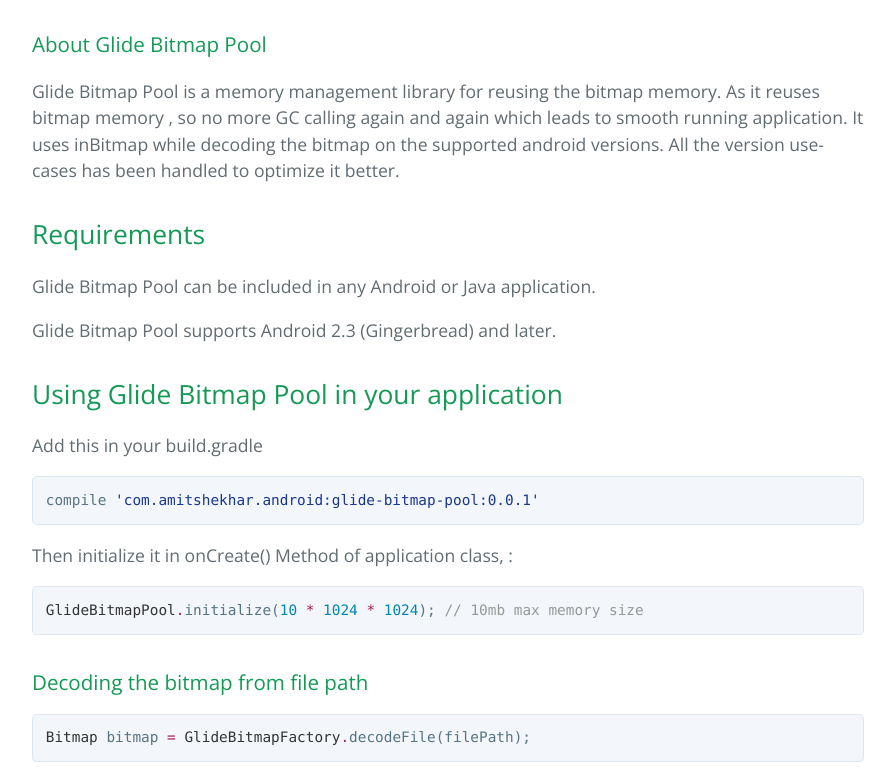
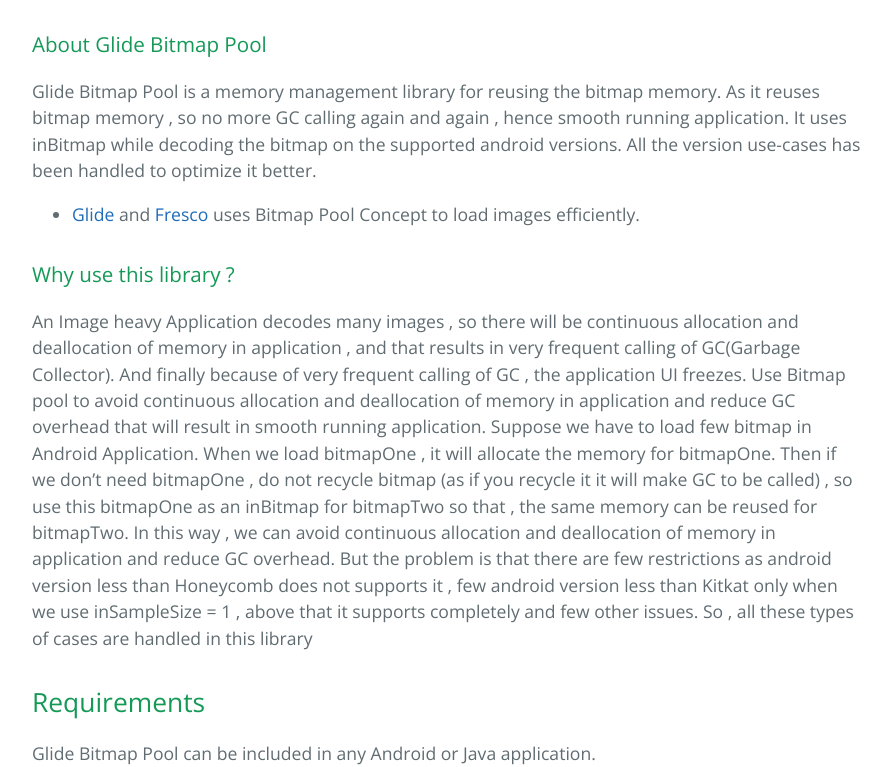
Before and after one commit to amitshekhariitbhu/GlideBitmapPool, a plain HTML site: page index.html in a window 1280 px wide. Shown: the part 794-1561 px from the top of the page, without its empty margins (192-1087 px from the left). Drawn offline with nearby package versions, Linux system fonts and the light colour scheme.

Commit message:
Create gh-pages branch via GitHub

```diff
--- a/index.html
+++ b/index.html
@@ -28,8 +28,32 @@
 <a id="about-glide-bitmap-pool" class="anchor" href="#about-glide-bitmap-pool" aria-hidden="true"><span aria-hidden="true" class="octicon octicon-link"></span></a>About Glide Bitmap Pool</h3>
 
 <p>Glide Bitmap Pool is a memory management library for reusing the bitmap memory. As it reuses bitmap memory , so
-no more GC calling again and again which leads to smooth running application. It uses inBitmap while decoding the bitmap
+no more GC calling again and again , hence smooth running application. It uses inBitmap while decoding the bitmap
 on the supported android versions. All the version use-cases has been handled to optimize it better.</p>
+
+<ul>
+<li>
+<a href="https://github.com/bumptech/glide">Glide</a> and <a href="https://github.com/facebook/fresco">Fresco</a> uses Bitmap Pool Concept to
+load images efficiently.</li>
+</ul>
+
+<h3>
+<a id="why-use-this-library-" class="anchor" href="#why-use-this-library-" aria-hidden="true"><span aria-hidden="true" class="octicon octicon-link"></span></a>Why use this library ?</h3>
+
+<p>An Image heavy Application decodes many images , so there will be continuous allocation and deallocation
+of memory in application , and that results in very frequent calling of GC(Garbage Collector). And
+finally because of very frequent calling of GC , the application UI freezes.
+Use Bitmap pool to avoid continuous allocation and deallocation of memory in application
+and reduce GC overhead that will result in smooth running application.
+Suppose we have to load few bitmap in Android Application.
+When we load bitmapOne , it will allocate the memory for bitmapOne.
+Then if we don’t need bitmapOne , do not recycle bitmap (as if you recycle it it will make GC to be called) ,
+so use this bitmapOne as an inBitmap for bitmapTwo so that , the same memory can be reused for bitmapTwo.
+In this way , we can avoid continuous allocation and deallocation of memory in application and reduce GC overhead.
+But the problem is that there are few restrictions as android version less than Honeycomb does not supports it ,
+few android version less than Kitkat only when we use inSampleSize = 1 , above that it supports
+completely and few other issues.
+So , all these types of cases are handled in this library</p>
 
 <h2>
 <a id="requirements" class="anchor" href="#requirements" aria-hidden="true"><span aria-hidden="true" class="octicon octicon-link"></span></a>Requirements</h2>
@@ -75,13 +99,19 @@
 <div class="highlight highlight-source-java"><pre><span class="pl-smi">Bitmap</span> bitmap <span class="pl-k">=</span> <span class="pl-smi">GlideBitmapPool</span><span class="pl-k">.</span>getBitmap(width, height, config);</pre></div>
 
 <h3>
+<a id="clearing-or-trimming-memory" class="anchor" href="#clearing-or-trimming-memory" aria-hidden="true"><span aria-hidden="true" class="octicon octicon-link"></span></a>Clearing or Trimming Memory</h3>
+
+<div class="highlight highlight-source-java"><pre><span class="pl-smi">GlideBitmapPool</span><span class="pl-k">.</span>clearMemory();
+<span class="pl-smi">GlideBitmapPool</span><span class="pl-k">.</span>trimMemory(level);</pre></div>
+
+<h3>
 <a id="important" class="anchor" href="#important" aria-hidden="true"><span aria-hidden="true" class="octicon octicon-link"></span></a>Important</h3>
 
 <pre><code>// Do not use bitmap.recycle();
-// use GlideBitmapPool.putBitmap(bitmap); as it will put in the pool for further reuse.
+// use GlideBitmapPool.putBitmap(bitmap); as it will put bitmap in the pool for further reuse.
 
 // Do not use Bitmap.create(width, height, config);
-// use GlideBitmapPool.getBitmap(width, height, config); as it returns from the pool that can be reused.
+// use GlideBitmapPool.getBitmap(width, height, config); as it returns bitmap from the pool that can be reused.
 </code></pre>
 
 <h3>
@@ -100,6 +130,15 @@
 
 <ul>
 <li>More Optimization with further updates.</li>
+</ul>
+
+<h3>
+<a id="contact" class="anchor" href="#contact" aria-hidden="true"><span aria-hidden="true" class="octicon octicon-link"></span></a>Contact</h3>
+
+<ul>
+<li><a href="https://www.facebook.com/amit.shekhar.iitbhu">Facebook</a></li>
+<li><a href="https://twitter.com/amitiitbhu">Twitter</a></li>
+<li><a href="https://medium.com/@amitshekhar">Medium</a></li>
 </ul>
 
 <h3>
```
Also changed, not shown: params.json (+1 -1 lines).
